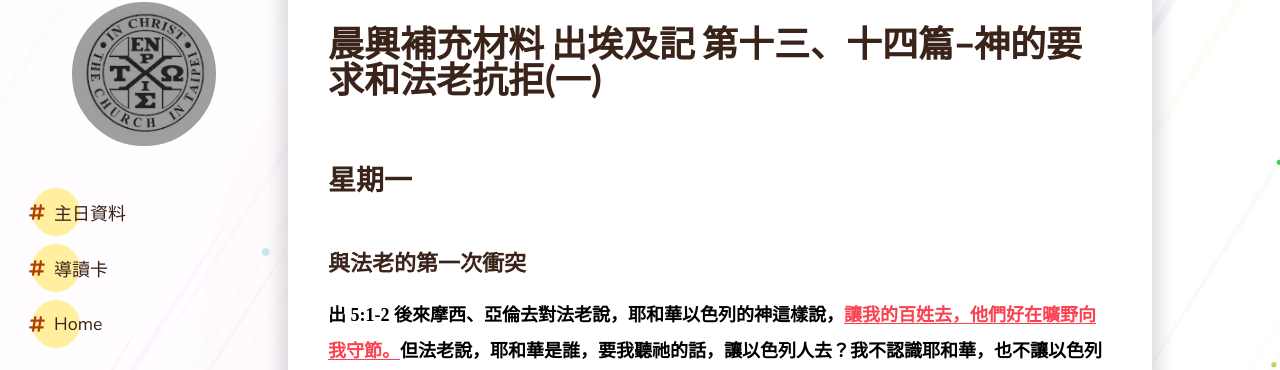
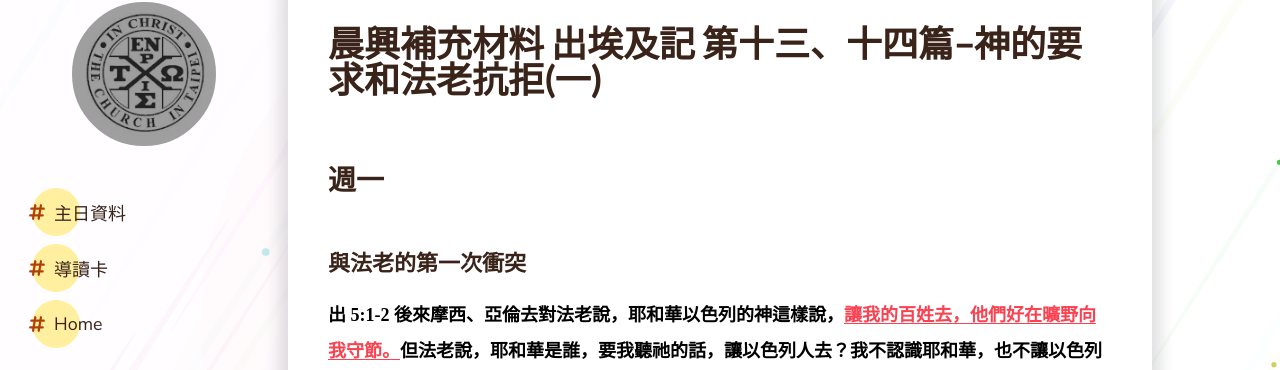
Before and after one commit to cit-hall-43/cit-hall-43.github.io, a Jekyll site: the page built from _pages/導讀卡/第30週導讀卡.md, in a window 1280 px wide and 900 px high, scrolled down 688 px. Shown: the part 98-468 px from the top of the window. Built offline with Jekyll 4.4.1, drawn with Linux system fonts in a browser that asks for light colours; comment, search, counter and statistics services are not loaded; some of the changed text lies outside the part shown.

Commit message:
reformat

```diff
--- a/_pages/導讀卡/第30週導讀卡.md
+++ b/_pages/導讀卡/第30週導讀卡.md
@@ -10,7 +10,7 @@
 
 # 晨興補充材料 出埃及記 第十三、十四篇–神的要求和法老抗拒(一)
 
-## 星期一
+## 週一
 
 ### 與法老的第一次衝突
 
@@ -30,9 +30,7 @@
 
 > **容我的百姓去，在曠野向我守節**  耶和華對法老說，釋放祂的百姓脫離奴役，使他們能向祂守節。根據人的觀念，人該一直作工；<u>但根據神的觀念，神的百姓該在節期放下他們的工作，從勞碌中得歇息，與神一同守節敬拜祂。向主守節就是敬拜祂。</u>根據天然的觀念，敬拜是在神面前鞠躬、下跪、俯伏。<u>但根據神的觀念，真正的敬拜乃是享受神作我們的供應，並且在我們對祂的享受中，祂是我們的安息。</u>約翰四章揭示，父所要的敬拜乃是喝活水，飲於那靈。真正的敬拜乃是飲於神的供應，就是神自己為我們的享受所豫備的。
 
-
-
-## 星期二
+## 週二
 
 ### 法老的反對與摩西的困感並沮喪
 
@@ -52,9 +50,7 @@
 
 > **因著以色列人遭更重的苦待，摩西受困惑並沮喪，而回到神面前**  22-23節說出摩西受困惑並沮喪，甚至問主為何打發他。<u>摩西還對祂說：『你一點也沒有拯救他們。』</u>我們許多人有過類似的經歷。我們愈把基督服事給人，他們就愈受苦。<u>這使我們困惑並沮喪。</u>我們的觀念是，如果我們以正確的方式服事，別人就必蒙福。我們巴望死人復活，有病的人得醫治，軟弱的人得著剛強，貧窮的人得以富足。然而，情形時常與我們所期望的相反。
 
-
-
-## 星期三
+## 週三
 
 ### 神以祂的名和祂的約鼓勵摩西
 
@@ -74,9 +70,7 @@
 
 > **神與法老的衝突，訓練我們認識祂的名和祂的約**  真希奇，神沒一舉就除滅法老。反之，祂故意與法老衝突。祂甚至特意使法老的心剛硬。如果我是摩西，我會說﹕『主，既然你使法老的心剛硬，為甚麼還打發我到他那裏去呢？』藉著這樣對付法老，<u>主訓練摩西和以色列人，憑著耶和華的名來認識祂，並認識祂的約</u>。無論衝突變得如何激烈，耶和華終必成就祂的約。
 
-
-
-## 星期四
+## 週四
 
 ### 神使用拙口笨舌的摩西
 
@@ -90,7 +84,7 @@
 
 > **訓練摩西認識祂的名和祂的約**  主進一步訓練摩西，使他對主的名和主的約有印象。祂題醒摩西祂是耶和華，那位昔是、今是、以後永是者。祂也題醒摩西，祂與亞伯拉罕、以撒、雅各所立關乎美地的約，祂曾舉手起誓要把那地賜給他們的後裔。神對摩西說到這兩件事，訓練他認識祂的身位以及在祂的約裏信實的話。
 
-> 神在六件事上給摩西進一步的訓練
+### 神在六件事上給摩西進一步的訓練
 
 > **1神保證的話**  我們必須注意神保證的話，今天我們若要跟隨主，我們必須學習聽從神一再保證的話。<u>不要相信環境或遭遇，要相信神保證的話。</u>
 
@@ -100,9 +94,7 @@
 
 > **4天然觀念**  因著主堅持要打發他到法老那裡去，摩西也許相信他的舌頭要成為有力的工具，凡他向法老所說的，必定會滿帶著權柄。他以為他的話語會變得很有能力，每一個人，包括法老在內，都要聽從他的話。然而，與法老第一次衝突的結果完全不然。法老不聽他，以色列人也不聽他。在這裡給我們一個很重要的功課。我們要神神奇地改變我們的口，但神無意作這事。<u>成功地實現神的呼召，不在於我們的智慧或題議。神總有祂自己作事的法則。摩西認為一切都在於他說話的情形。但神的方式是使摩西的口依舊不變</u>，並豫備亞倫作摩西的先知。今天在教會生活中，我們<u>需要放下我們的建議和觀念，說：『主，我說的不算數，但你說的就算。主，我願意忘掉自己，不再固執我天然的人。』</u>讓我們忘掉我們的拙口笨舌；那就是說，忘掉我們天然的所是。
 
-
-
-## 星期五
+## 週五
 
 ### 被訓練認識神的任命與神大能的手
 
@@ -128,9 +120,7 @@
 
 > **主的手支持祂的話**  多年來，我們已看見主的手支持祂的話。當神的話遭到反對時，最終神的手要顯明。神絕不徒然說話。祂的話總是用祂大能的手作後盾。
 
-
-
-## 星期六
+## 週六
 
 ### 第六篇 神在基督裡藉着照在我們心裡而作我們的生命
 
```
